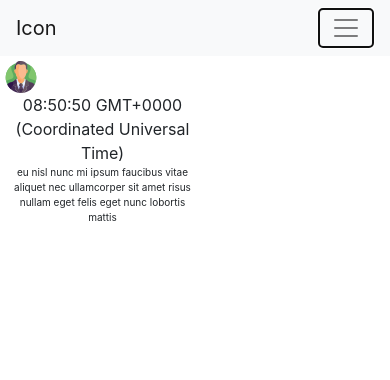
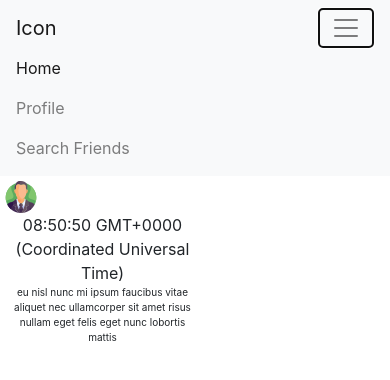
Before and after one commit to shobhi1310/timeline, a React (Create React App) app: page / in a window 390 px wide. Both pictures are taken after a click on the button "Toggle navigation". Shown: the top 380 px of the page. Built offline with nearby package versions, Linux system fonts and the light colour scheme.

Commit message:
proper version of jquery added to script

```diff
--- a/package.json
+++ b/package.json
@@ -9,7 +9,8 @@
     "bootstrap": "^4.4.1",
     "react": "^16.13.1",
     "react-dom": "^16.13.1",
-    "react-scripts": "3.4.1"
+    "react-scripts": "3.4.1",
+    "resolve-url-loader": "^3.1.1"
   },
   "scripts": {
     "start": "react-scripts start",
--- a/public/index.html
+++ b/public/index.html
@@ -43,6 +43,8 @@
       To begin the development, run `npm start` or `yarn start`.
       To create a production bundle, use `npm run build` or `yarn build`.
     -->
+    <script src="https://code.jquery.com/jquery-2.2.4.min.js" integrity="sha256-BbhdlvQf/xTY9gja0Dq3HiwQF8LaCRTXxZKRutelT44=" crossorigin="anonymous"></script>
+    <script src="https://stackpath.bootstrapcdn.com/bootstrap/4.4.1/js/bootstrap.min.js" integrity="sha384-wfSDF2E50Y2D1uUdj0O3uMBJnjuUD4Ih7YwaYd1iqfktj0Uod8GCExl3Og8ifwB6" crossorigin="anonymous"></script>
   </div>
   </body>
 </html>
--- a/src/components/Header.js
+++ b/src/components/Header.js
@@ -10,10 +10,10 @@ class Header extends React.Component{
         return (
             <nav className="navbar navbar-expand-lg navbar-light bg-light">
                 <a className="navbar-brand" href="#">Icon</a>
-                <button className="navbar-toggler" type="button" data-toggle="collapse" data-target="navbarNavAltMarkup" aria-controls="navbarNavAltMarkup" aria-expanded="false" aria-label="Toggle navigation">
+                <button className="navbar-toggler" type="button" data-toggle="collapse" data-target="#extraNavs" aria-controls="extraNavs" aria-expanded="false" aria-label="Toggle navigation">
                     <span className="navbar-toggler-icon"></span>
                 </button>
-                <div className="collapse navbar-collapse" id="navbarNavAltMarkup">
+                <div className="collapse navbar-collapse" id="extraNavs">
                     <div className="navbar-nav">
                         <a className="nav-item nav-link active" href="#">Home <span className="sr-only">(current)</span></a>
                         <a className="nav-item nav-link" href="#">Profile</a>
```
Also changed, not shown: 1 other file (tests, documents, lock files or other folders).
